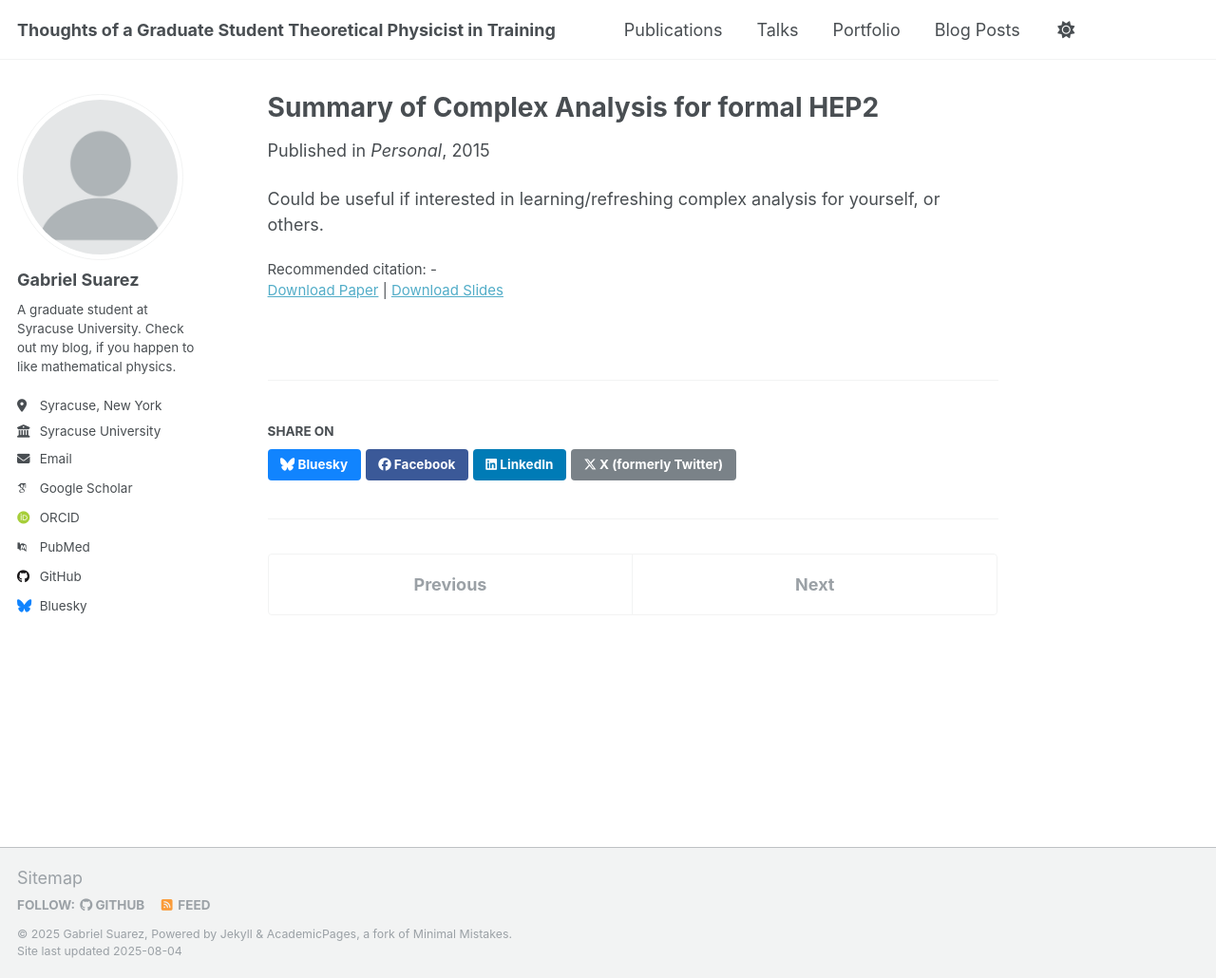
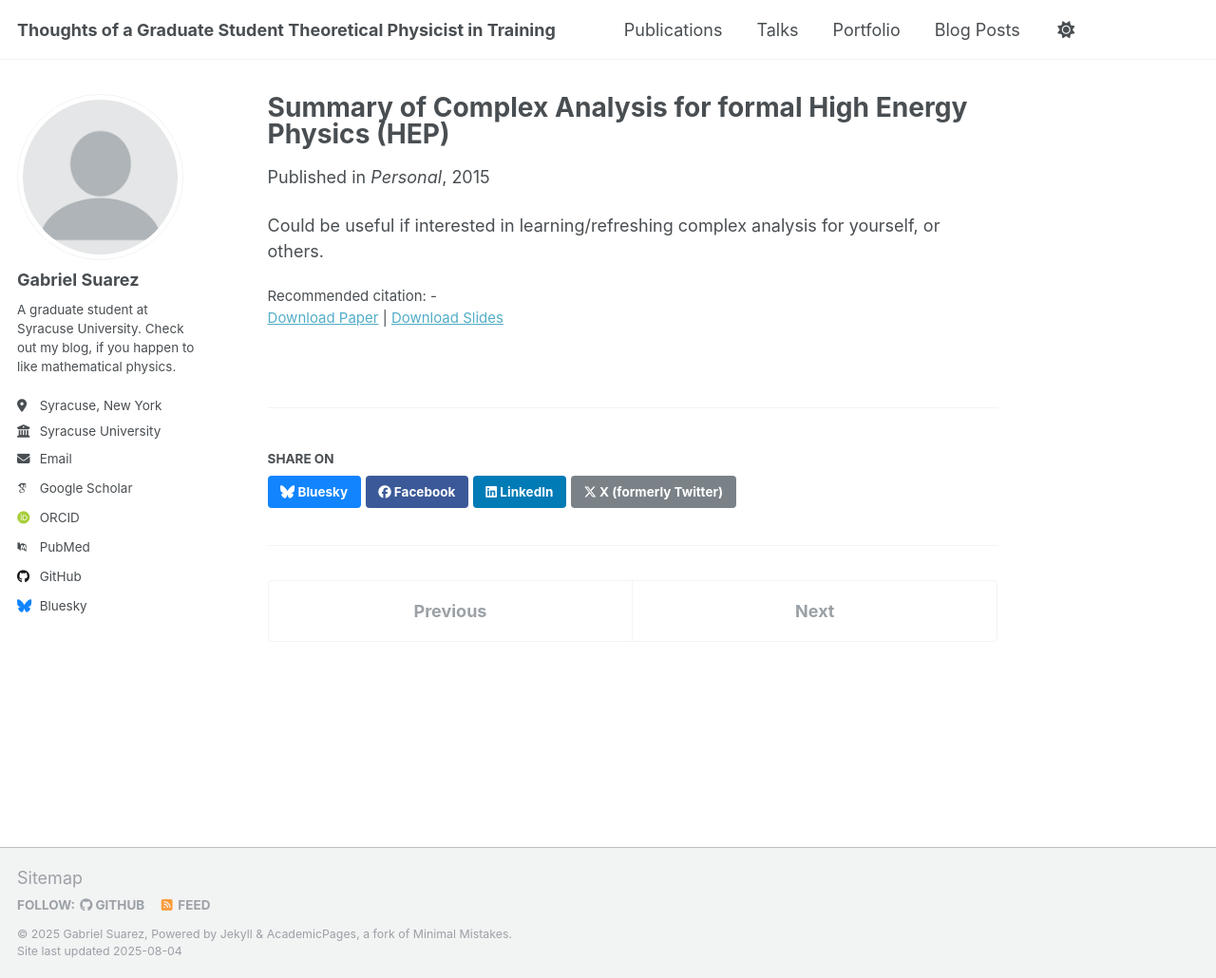
Before and after one commit to marfmarfalot/marfmarfalot.github.io, a Jekyll site: the page built from _publications/2015-10-01-paper-title-number-3.md, in a window 1280 px wide and 1030 px high. Shown: the whole window at 95% size. Built offline with Jekyll 4.4.1, drawn with Linux system fonts in a browser that asks for light colours; some web fonts are replaced.

Commit message:
Update 2015-10-01-paper-title-number-3.md

```diff
--- a/_publications/2015-10-01-paper-title-number-3.md
+++ b/_publications/2015-10-01-paper-title-number-3.md
@@ -1,13 +1,13 @@
 ---
-title: "Summary of Complex Analysis for formal HEP2"
+title: "Summary of Complex Analysis for formal High Energy Physics (HEP)"
 collection: publications
 category: manuscripts
-permalink: /publication/2015-10-01-paper-title-number-3
+permalink: /publication/2025-08-04-Complex-Analysis-Summary
 excerpt: 'Summarizes complex analysis by Elias M. Stein & Rami Shakarchi specifically for theoretical/mathematical physicists'
 date: 2015-08-04
 venue: 'Personal'
 slidesurl: ' -'
-paperurl: 'http://academicpages.github.io/files/paper3.pdf'
+paperurl: 'http://marfmarfalot.github.io/files/ComplexAnalysisSummary.pdf'
 citation: ' -'
 ---
 
```
